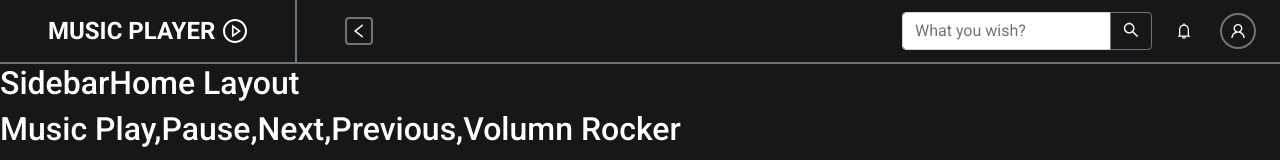
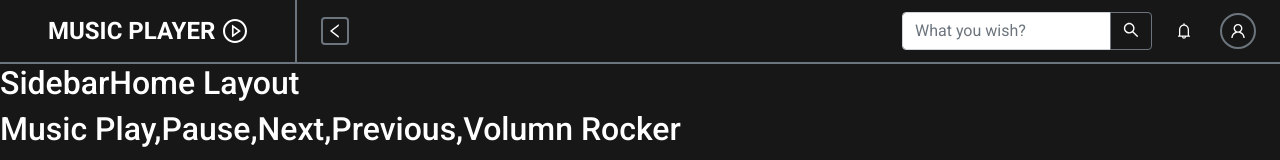
Before and after one commit to SHIVENDRA8004/Dendrite.ai-Typescript, a React (Create React App) app: page / in a window 1280 px wide. Shown: the top 160 px of the page. Built offline with nearby package versions, Linux system fonts and the light colour scheme.

Commit message:
Used antdesign icons

```diff
--- a/src/compoents/layouts/Navbar.tsx
+++ b/src/compoents/layouts/Navbar.tsx
@@ -10,7 +10,7 @@ const Navbar = () => {
         <PlayCircleOutlined />
       </div>
       <div
-        className="border border-2 border-secondary d-flex justify-content-center align-items-center ms-5 me-auto rounded fs-8"
+        className="border border-2 border-secondary d-flex justify-content-center align-items-center ms-4 me-auto rounded fs-8"
         style={{ height: "45%", aspectRatio: "1/1" }}
       >
         <LeftOutlined />
```
